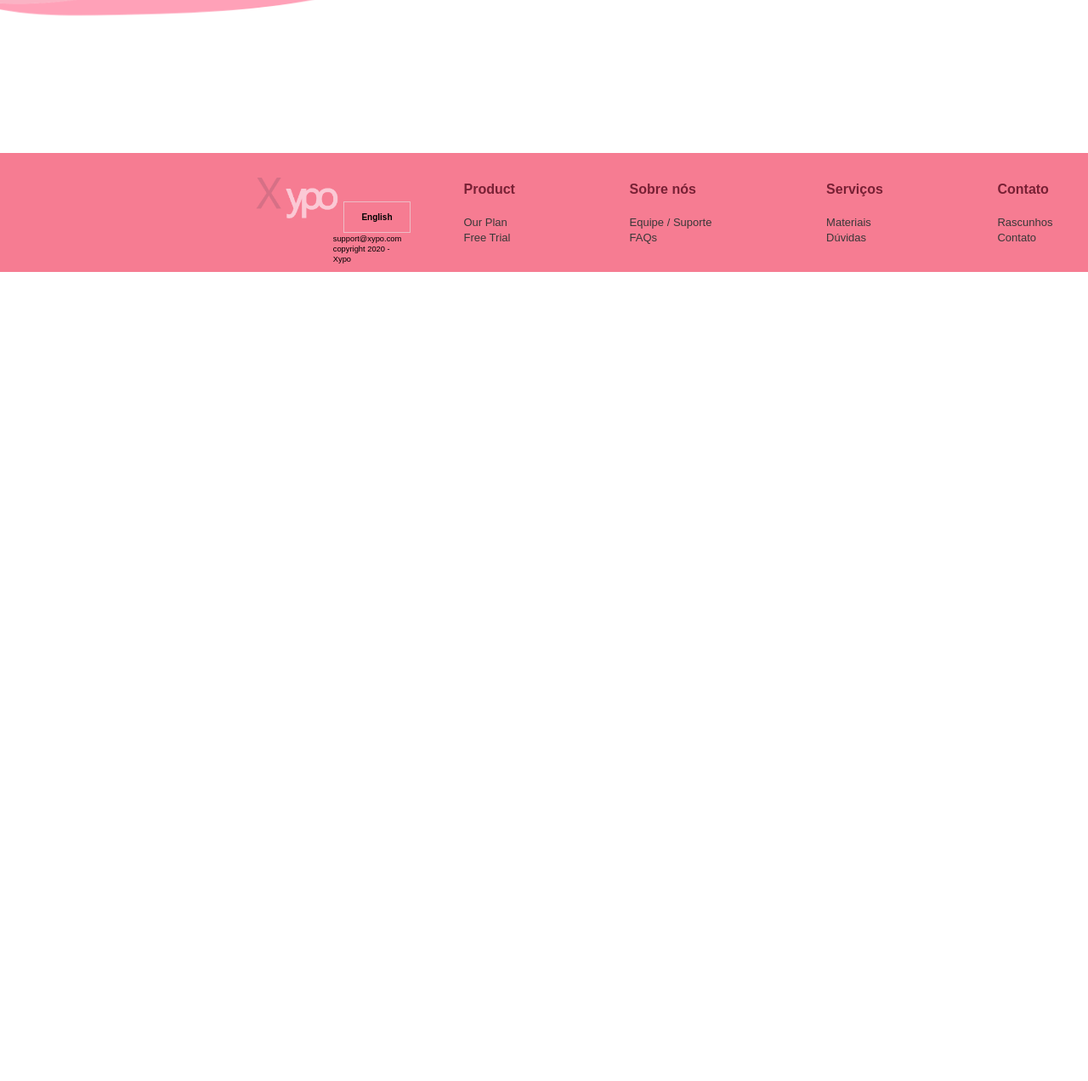
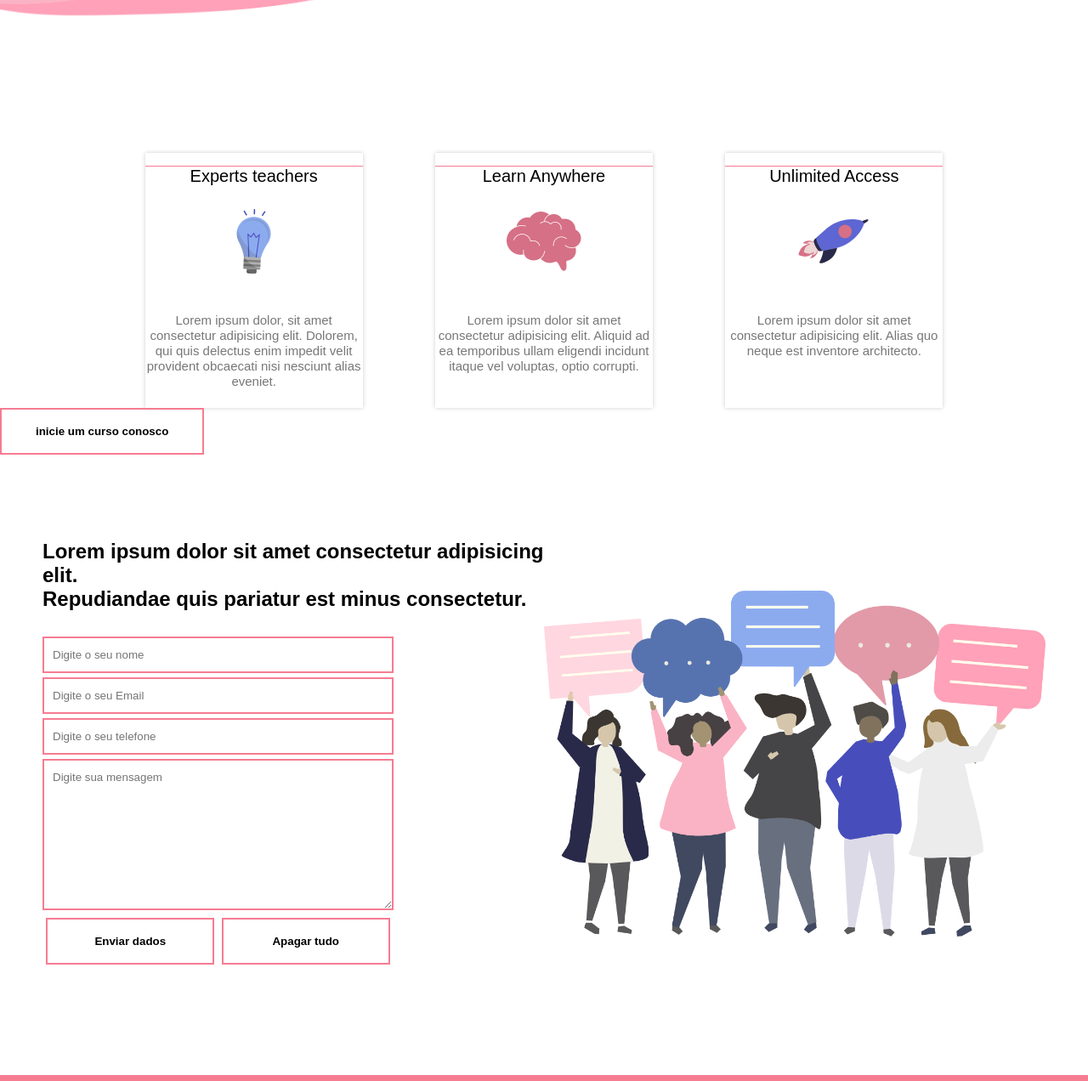
Before and after one commit to Vinicius-Justino-IFSP/exemplo_semantica, a plain HTML site: page index.html in a window 1280 px wide. Shown: the part 1386-2658 px from the top of the page at 85% size. Before the commit the page ends 1736 px from the top, so only its background shows below. Drawn offline with Linux system fonts and the light colour scheme.

Commit message:
Add files via upload

```diff
--- a/css/estilos.css
+++ b/css/estilos.css
@@ -70,6 +70,38 @@ header .btn-comum {
     cursor: pointer;
 }
 
+#recursos{
+    padding-top: 50px;
+    padding-bottom: 50px;
+ }
+ #recursos-linha{
+    width: 80%;
+    margin: auto;
+    display: flex;
+    align-items: center;
+    justify-content: space-around;
+    flex-wrap: wrap;
+ }
+ .recursos-coluna{
+    height: 300px;
+    flex-basis: 25%;
+    text-align: center;
+    box-shadow: 0 0 5PX rgba(0, 0, 0, 0.2);
+ }
+ .recursos-coluna:hover{
+    cursor: pointer;
+ }
+ .recursos-coluna img{
+    width: 100px;
+    margin-bottom: 30px;
+ }
+ .recursos-coluna h4{
+    margin-top: 15px;
+    margin-bottom: 15px;
+    font-size: 20px;
+    font-weight: 400;
+ }
+
 #sobre {
     padding: 100px 0;
     display: flex;
@@ -108,13 +140,46 @@ header .btn-comum {
     color: #797979;
 }
 
+#contato{
+    margin: 50px;
+    display: flex;
+    align-items: center;
+    flex-wrap: wrap;
+  }
+  #contato-coluna-esquerda, #contato-coluna-direita{
+    flex-basis: 50%;
+  }
+  #contato-coluna-direita img{
+    width: 100%;
+  }
+  form{
+    max-width: 70%;
+    margin: 30px 0;
+  }
+  form input, textarea{
+    width: 100%;
+    padding: 12px 10px;
+    margin-bottom: 5px;
+    outline: none;
+    border: 2px solid #f67c92;
+  }
+  #contato-btn{
+    width: 100%;
+    display: flex;
+    justify-content: space-around;
+  }
+  #contato-btn button{
+    flex-basis: 48%;
+    padding: 18px 0;
+  }
+
 footer {
     padding: 50px 0 30px;
 }
 
 h4 {
     width: 100%;
-    border-top: 1px solid #F67C92;
+    border-top: 1px solid #F67C92; /* Essa linha atrapalha os cards */
     margin-bottom: 30px;
 }
 
--- a/index.html
+++ b/index.html
@@ -63,6 +63,46 @@
                 </div>
             </div>
         </section>
+        <section id="recursos">
+            <div id="recursos-linha">
+                <div class="recursos-coluna">
+                    <h4>Experts teachers</h4>
+                    <img src="imagens/pic-1.png" alt="figura de uma lâmpada incandescente">
+                    <p>Lorem ipsum dolor, sit amet consectetur adipisicing elit. Dolorem, qui quis delectus enim impedit velit provident obcaecati nisi nesciunt alias eveniet.</p>
+                </div>
+                <div class="recursos-coluna">
+                    <h4>Learn Anywhere</h4>
+                    <img src="imagens/pic-2.png" alt="figura de um cerebro">
+                    <p>Lorem ipsum dolor sit amet consectetur adipisicing elit. Aliquid ad ea temporibus ullam eligendi incidunt itaque vel voluptas, optio corrupti.</p>
+                </div>
+                <div class="recursos-coluna">
+                    <h4>Unlimited Access</h4>
+                    <img src="imagens/pic-3.png" alt="figura de um foguete">
+                    <p>Lorem ipsum dolor sit amet consectetur adipisicing elit. Alias quo neque est inventore architecto.</p>
+                </div>
+            </div>
+            <button class="btn-comum">inicie um curso conosco</button>
+        </section>
+        <section id="contato">
+            <article id="contato-coluna-esquerda">
+                <h2>Lorem ipsum dolor sit amet consectetur adipisicing elit. <br> Repudiandae quis pariatur est minus consectetur.
+                </h2>
+                <form action="#" method="POST">
+                    <input type="text" name="txtnome" placeholder="Digite o seu nome" required autofocus >
+                    <input type="email" name="txtemail" placeholder="Digite o seu Email" required>
+                    <input type="tel" name="txttelefone" placeholder="Digite o seu telefone" >
+                    <textarea name="txtmensagem" cols="30" rows="10" placeholder="Digite sua mensagem" required></textarea>
+                    <div id="contato-btn">
+                            <button type="submit" class="btn-comum">Enviar dados
+                            </button>
+                            <button type="reset" class="btn-comum">Apagar tudo</button>
+                    </div>
+                </form>
+            </article>
+            <article id="contato-coluna-direita">
+                <img src="imagens/contact.png" alt="figura de pessoas segurando balões de fala">
+            </article>
+        </section>
     </main>
     <footer>
         <div class="container footer-linha">
```
